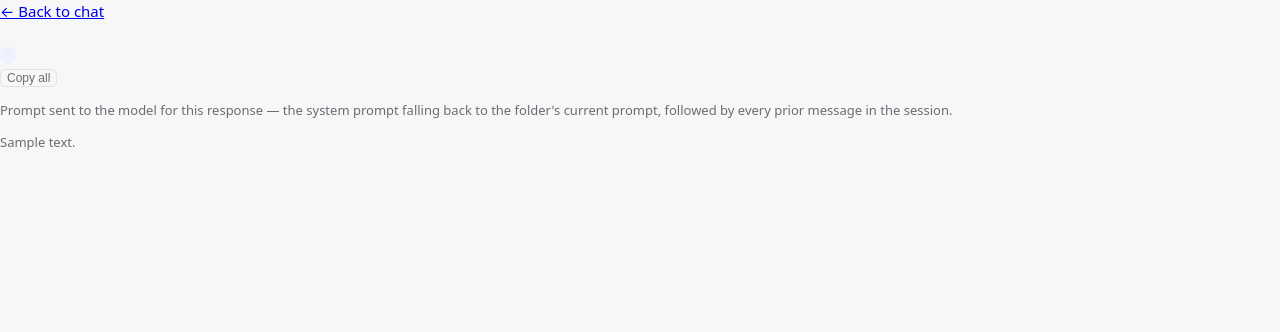
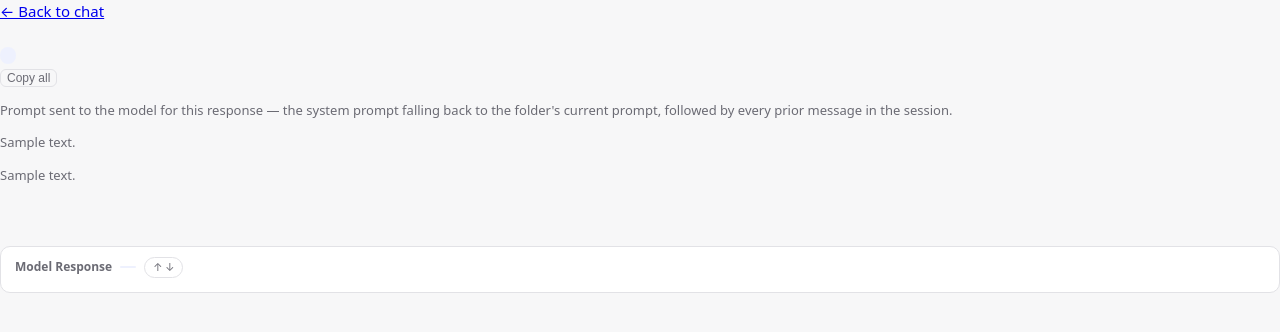
Before and after one commit to hsh814/transparent-llm-webui, a FastAPI app: template templates/_prompt_viewer.html in a window 1280 px wide. Shown: the top 332 px of the page. Run offline with FastAPI, Linux system fonts and the light colour scheme; the template is opened without the code that fills it: most values are stand-ins (such as "Sample title", 1, 10 or a date in 2020).

Commit message:
Fix view full prompt in translation folder

```diff
--- a/static/app.css
+++ b/static/app.css
@@ -386,6 +386,25 @@ body {
 
 .content { white-space: pre-wrap; word-break: break-word; }
 
+.prompt-response {
+  margin-top: 16px;
+  background: var(--assistant-bubble);
+  border: 1px solid var(--border);
+  border-radius: 10px;
+  padding: 10px 14px;
+}
+
+.prompt-response-head {
+  display: flex;
+  align-items: center;
+  gap: 8px;
+  margin-bottom: 4px;
+  font-size: 12px;
+  color: var(--muted);
+}
+
+.response-content { white-space: pre-wrap; word-break: break-word; }
+
 .message.streaming .content::after {
   content: "▍";
   animation: blink 1s steps(2) infinite;
--- a/templates/_prompt_viewer.html
+++ b/templates/_prompt_viewer.html
@@ -12,9 +12,12 @@
   </div>
   <p class="muted">Prompt sent to the model for this response — the system prompt
     {% if message.system_prompt_hash %}as recorded for this turn{% else %}falling back to the folder's current prompt{% endif %},
-    followed by every prior message in the session.</p>
+    {% if folder and folder.type == 'translation' %}followed by the single chunk this turn translated.{% else %}followed by every prior message in the session.{% endif %}</p>
   {% if sys_note %}
   <p class="muted sys-note">{{ sys_note }}</p>
+  {% endif %}
+  {% if chunk_note %}
+  <p class="muted sys-note">{{ chunk_note }}</p>
   {% endif %}
   <div class="message-list prompt-messages">
     {% for m in messages %}
@@ -29,5 +32,21 @@
     </div>
     {% endfor %}
   </div>
+  <div class="prompt-response">
+    <div class="prompt-response-head">
+      <span class="role-label">Model response</span>
+      <span class="badge">{{ message.model }}{% if message.reasoning_effort %} · effort: {{ message.reasoning_effort }}{% endif %}</span>
+      {% if message.total_tokens is not none %}
+      <span class="badge badge-usage" title="prompt {{ message.prompt_tokens }} · completion {{ message.completion_tokens }} · total {{ message.total_tokens }}">↑{{ message.prompt_tokens if message.prompt_tokens is not none else 0 }} ↓{{ message.completion_tokens if message.completion_tokens is not none else 0 }}</span>
+      {% endif %}
+    </div>
+    {% if message.reasoning %}
+    <details class="reasoning" open>
+      <summary>Thinking</summary>
+      <div class="reasoning-text">{{ message.reasoning }}</div>
+    </details>
+    {% endif %}
+    <div class="response-content">{{ message.content }}</div>
+  </div>
 </div>
 {% endblock %}
```
Also changed, not shown: routers/chat.py (+29 -13 lines).
